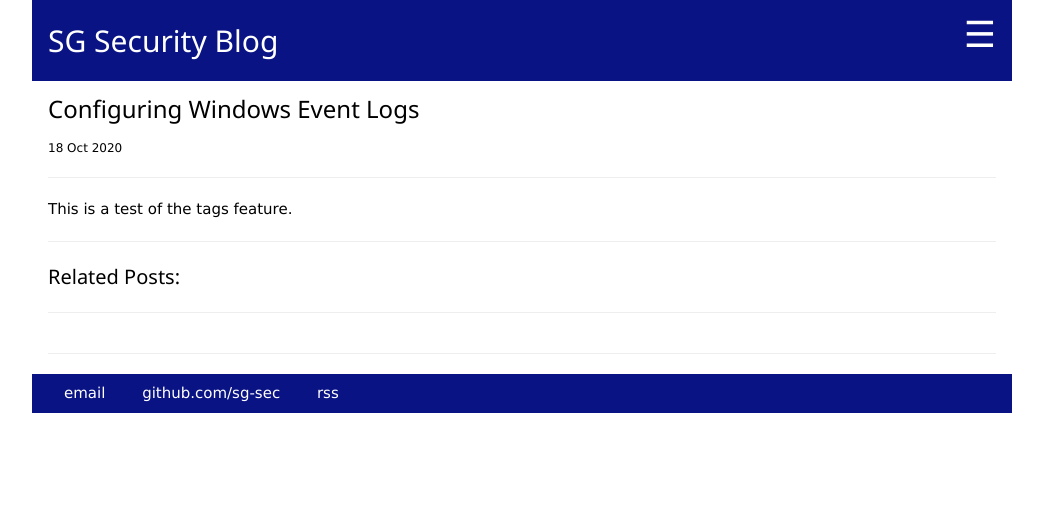
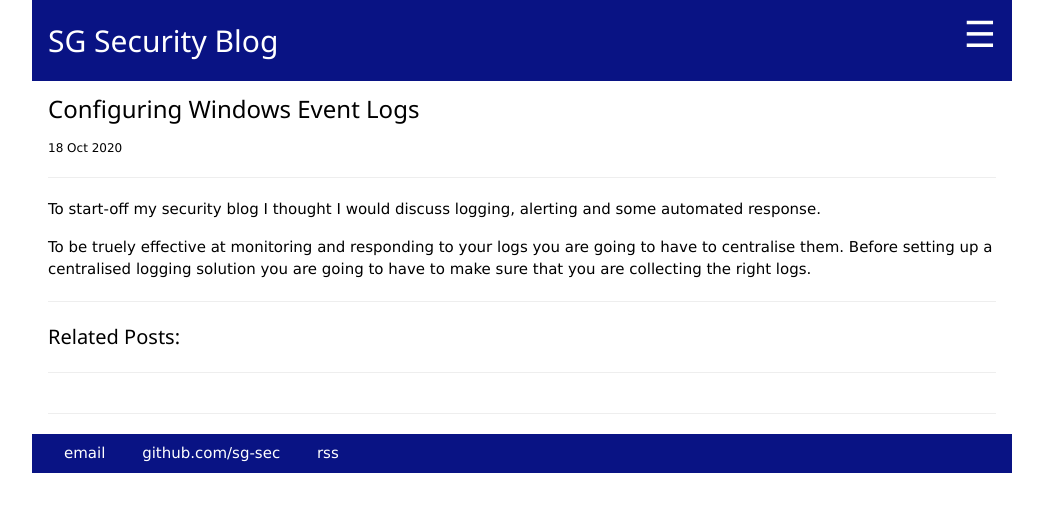
Before and after one commit to sg-sec/sg-sec.github.io, a Jekyll site: the page built from _posts/2020-10-18-Configuring_Windows_Event_Logs.md, in a window 1280 px wide. Shown: the top 512 px of the page, without its empty margins (118-1161 px from the left). Built offline with Jekyll 4.4.1, drawn with Linux system fonts in a browser that asks for light colours.

Commit message:
Update 2020-10-18-Configuring_Windows_Event_Logs.md

```diff
--- a/_posts/2020-10-18-Configuring_Windows_Event_Logs.md
+++ b/_posts/2020-10-18-Configuring_Windows_Event_Logs.md
@@ -8,4 +8,6 @@ tags:
 date: 2020-10-18
 ---
 
-This is a test of the tags feature.
+To start-off my security blog I thought I would discuss logging, alerting and some automated response.
+
+To be truely effective at monitoring and responding to your logs you are going to have to centralise them. Before setting up a centralised logging solution you are going to have to make sure that you are collecting the right logs.
```
